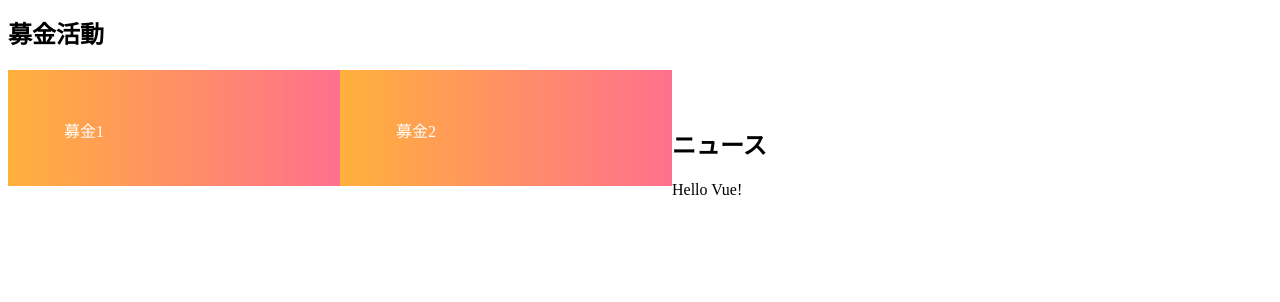
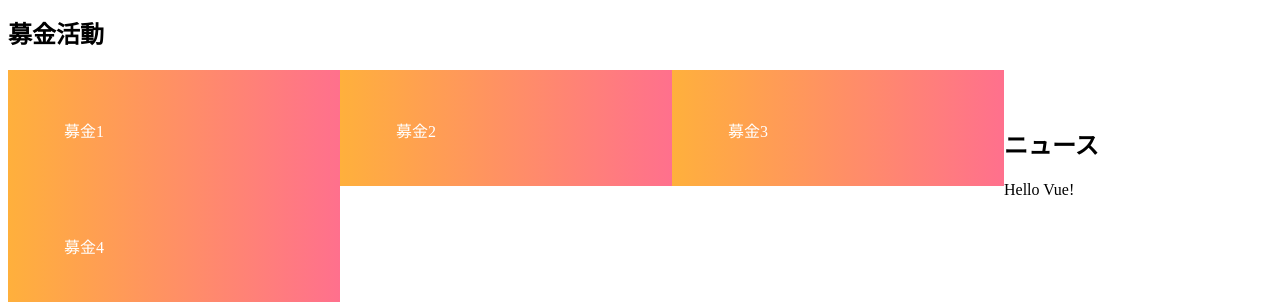
Before and after one commit to mikan-ora/git-firststep, a website: page docs/index.html in a window 1280 px wide. Shown: the part 584-886 px from the top of the page. Before the commit the page ends 800 px from the top, so only its background shows below. Drawn offline with nearby package versions, Linux system fonts and the light colour scheme; no server answers.

Commit message:
Add WEBサイトデータ

```diff
--- a/docs/index.html
+++ b/docs/index.html
@@ -17,6 +17,12 @@
         </div>
         <div class="box1">
             <p>募金2</p>
+        </div>
+        <div class="box1">
+            <p>募金3</p>
+        </div>
+        <div class="box1">
+            <p>募金4</p>
         </div>
 
         <br><br>
```
